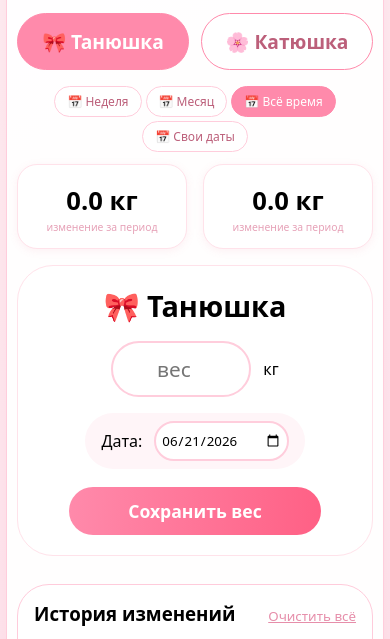
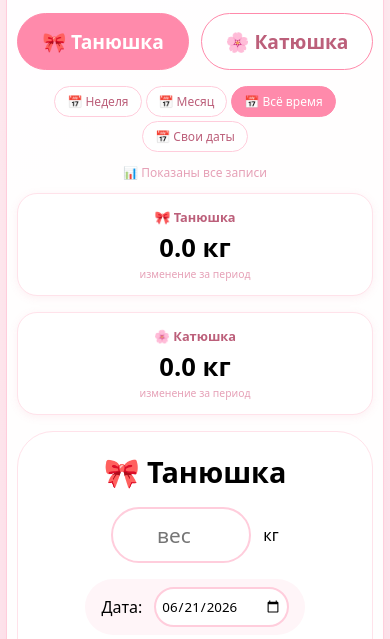
Before and after one commit to Katsiarins81/weight, a plain HTML site: page index.html in a window 390 px wide. Shown: the part 147-786 px from the top of the page. Drawn offline with nearby package versions, Linux system fonts and the light colour scheme; no server answers.

Commit message:
Update index.html

```diff
--- a/index.html
+++ b/index.html
@@ -316,9 +316,11 @@
         }
 
         @media (max-width: 480px) {
-
+            .total-stats {
+                flex-direction: column;
+            }
             .stat-item {
-              width: 50%;
+                min-width: unset;
             }
             .range-selector {
                 gap: 4px;
@@ -366,16 +368,17 @@
         <button class="apply-btn" id="applyCustomRange">Применить</button>
     </div>
 
-
+    <div class="range-info" id="rangeInfo">📊 Показаны все записи</div>
 
     <!-- Блок общей динамики -->
     <div class="total-stats" id="totalStats">
         <div class="stat-item">
-
+            <div class="name">🎀 Танюшка</div>
             <div class="value" id="tanyaTotalDiff">0.0 кг</div>
             <div class="sub-text">изменение за период</div>
         </div>
         <div class="stat-item">
+            <div class="name">🌸 Катюшка</div>
             <div class="value" id="katyaTotalDiff">0.0 кг</div>
             <div class="sub-text">изменение за период</div>
         </div>
```
